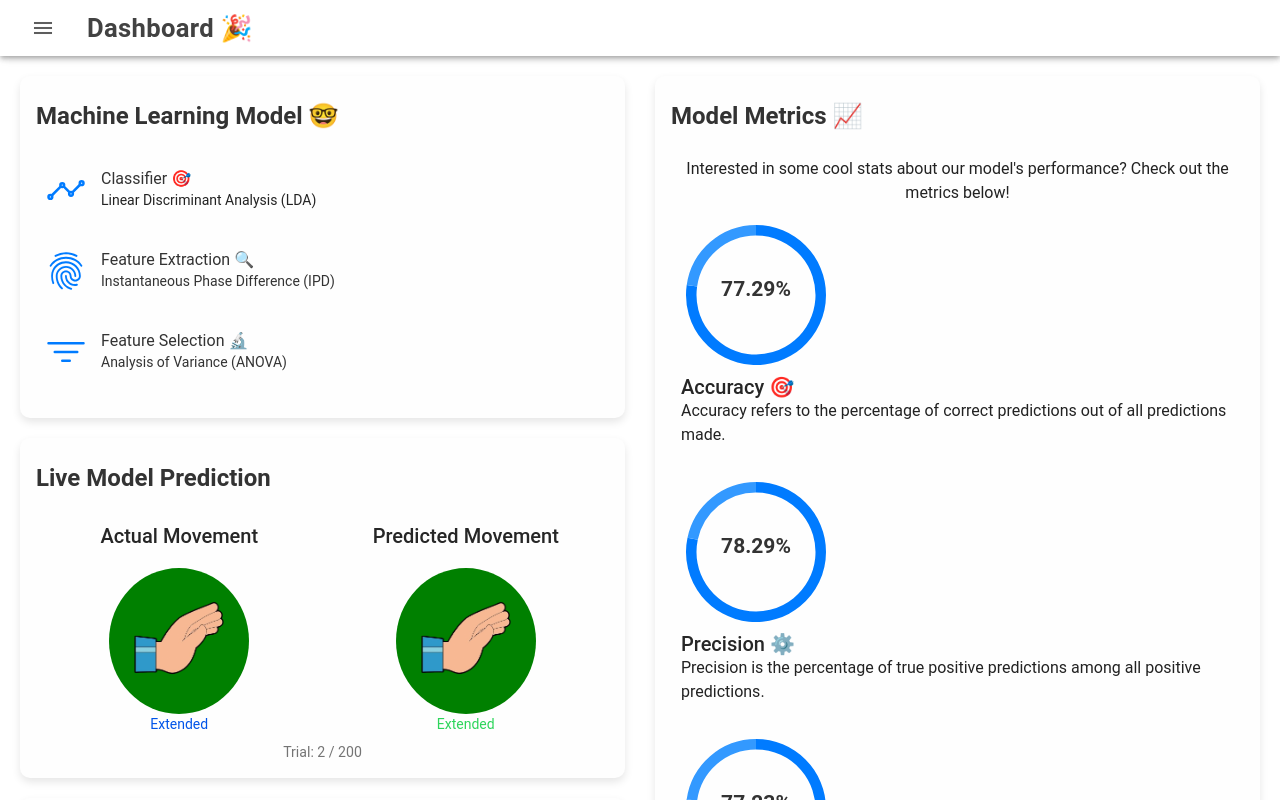
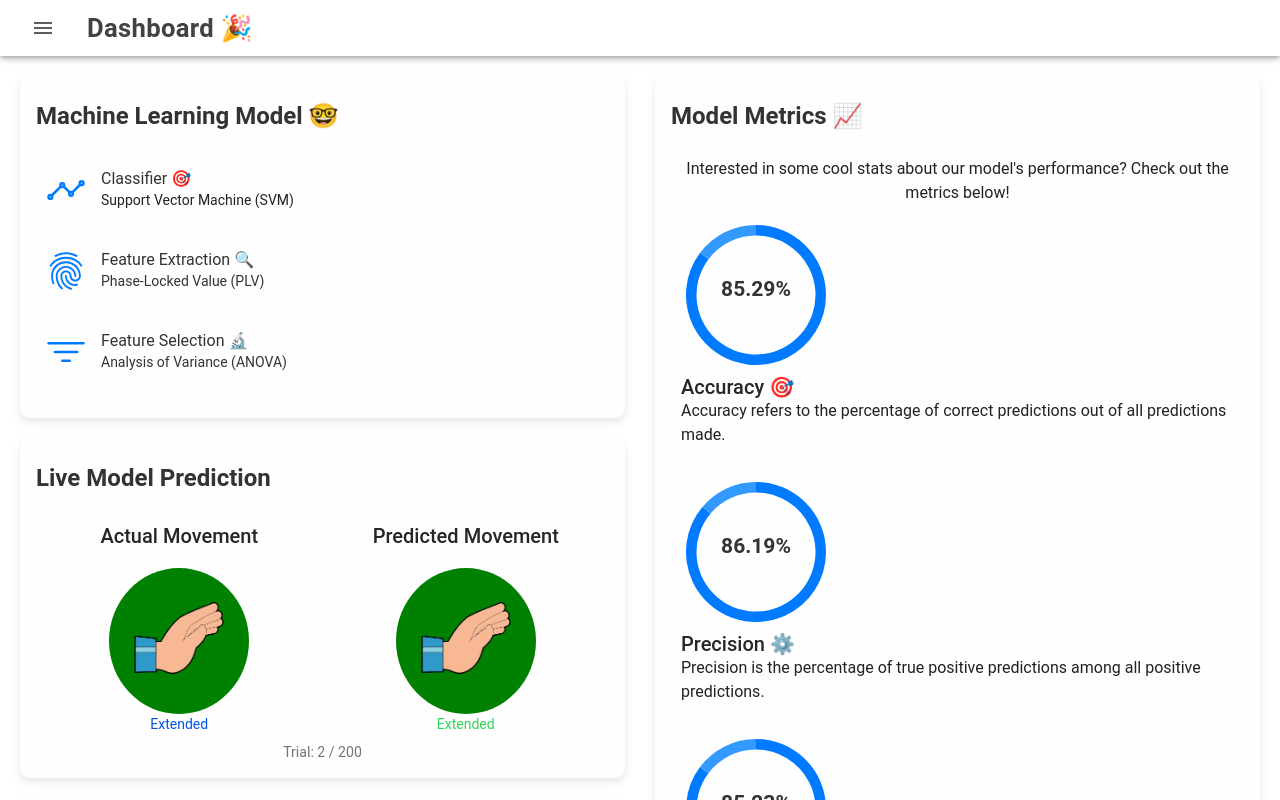
Before and after one commit to meneerfrikkie/MachineLearningDashboard, a React (Vite) app: page /home in a window 1280 px wide. Built offline with nearby package versions, Linux system fonts and the light colour scheme.

Commit message:
style: Home Metrics Update

```diff
--- a/src/pages/Home.tsx
+++ b/src/pages/Home.tsx
@@ -19,15 +19,11 @@ import {
   IonRefresher,
   IonRefresherContent,
   RefresherEventDetail,
-  IonMenu,
-  IonList,
-  IonItem,
-  IonLabel,
 } from '@ionic/react';
 import './Home.css';
 import '../theme/variables.css';
 import WristPredictionAnimation from '../components/WristPredictionAnimation';
-import { analyticsOutline, fingerPrintOutline, filterOutline, homeOutline, statsChartOutline, pulseOutline } from 'ionicons/icons';
+import { analyticsOutline, fingerPrintOutline, filterOutline } from 'ionicons/icons';
 import CircularChart from '../components/CircularChart';
 import { motion } from 'framer-motion';
 import Menu from './Menu';
@@ -78,7 +74,7 @@ const Home: React.FC = () => {
                           <IonIcon icon={analyticsOutline} className="model-icon" />
                           <div className="model-info">
                             <h2 className="detail-heading">Classifier 🎯</h2>
-                            <p className="metric-description">Linear Discriminant Analysis (LDA)</p>
+                            <p className="metric-description">Support Vector Machine (SVM)</p>
                           </div>
                         </div>
 
@@ -87,7 +83,7 @@ const Home: React.FC = () => {
                           <IonIcon icon={fingerPrintOutline} className="model-icon" />
                           <div className="model-info">
                             <h2 className="detail-heading">Feature Extraction 🔍</h2>
-                            <p className="detail-description">Instantaneous Phase Difference (IPD)</p>
+                            <p className="detail-description">Phase-Locked Value (PLV)</p>
                           </div>
                         </div>
 
@@ -154,7 +150,7 @@ const Home: React.FC = () => {
                       <IonGrid>
                         <IonRow className="metric-row">
                           <IonCol size="4">
-                            <CircularChart percentage={77.29} />
+                            <CircularChart percentage={85.29} />
                           </IonCol>
                           <IonCol size="12">
                             <IonCardTitle>Accuracy 🎯</IonCardTitle>
@@ -165,7 +161,7 @@ const Home: React.FC = () => {
                         </IonRow>
                         <IonRow className="metric-row">
                           <IonCol size="4">
-                            <CircularChart percentage={78.29} />
+                            <CircularChart percentage={86.19} />
                           </IonCol>
                           <IonCol size="12">
                             <IonCardTitle>Precision ⚙️</IonCardTitle>
@@ -176,7 +172,7 @@ const Home: React.FC = () => {
                         </IonRow>
                         <IonRow className="metric-row">
                           <IonCol size="4">
-                            <CircularChart percentage={77.23} />
+                            <CircularChart percentage={85.23} />
                           </IonCol>
                           <IonCol size="12">
                             <IonCardTitle>Recall 🔍</IonCardTitle>
@@ -187,7 +183,7 @@ const Home: React.FC = () => {
                         </IonRow>
                         <IonRow className="metric-row">
                           <IonCol size="4">
-                            <CircularChart percentage={77.01} />
+                            <CircularChart percentage={85.10} />
                           </IonCol>
                           <IonCol size="12">
                             <IonCardTitle>F1 Score ⚖️</IonCardTitle>
@@ -203,12 +199,6 @@ const Home: React.FC = () => {
               </IonCol>
             </IonRow>
           </IonGrid>
-
-          <IonGrid>
-            <IonRow>
-
-            </IonRow>
-          </IonGrid>
         </IonContent>
       </IonPage>
     </>
```
